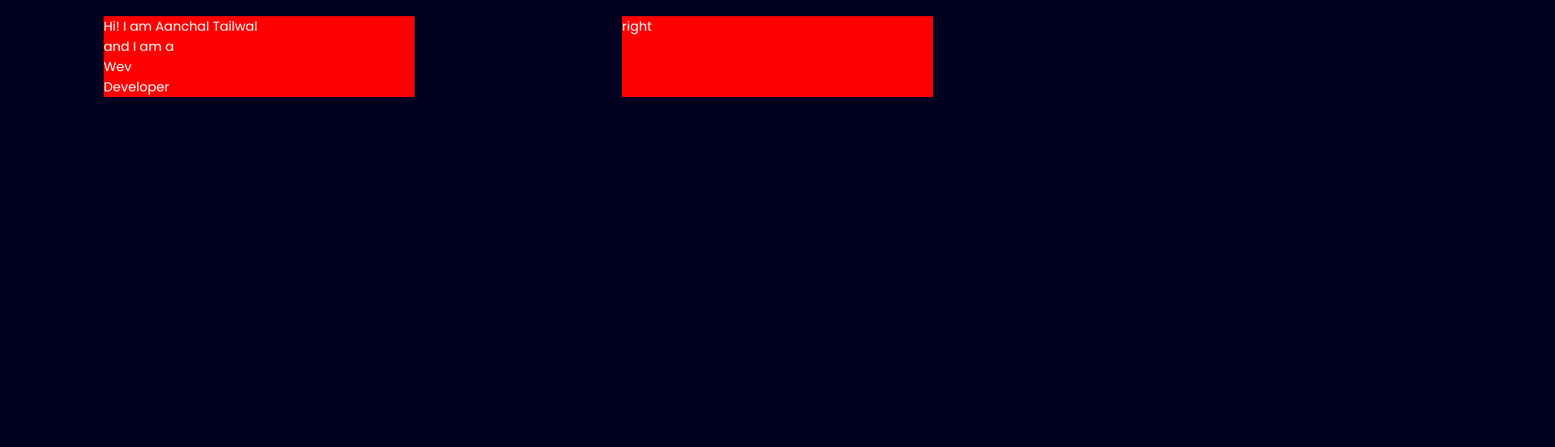
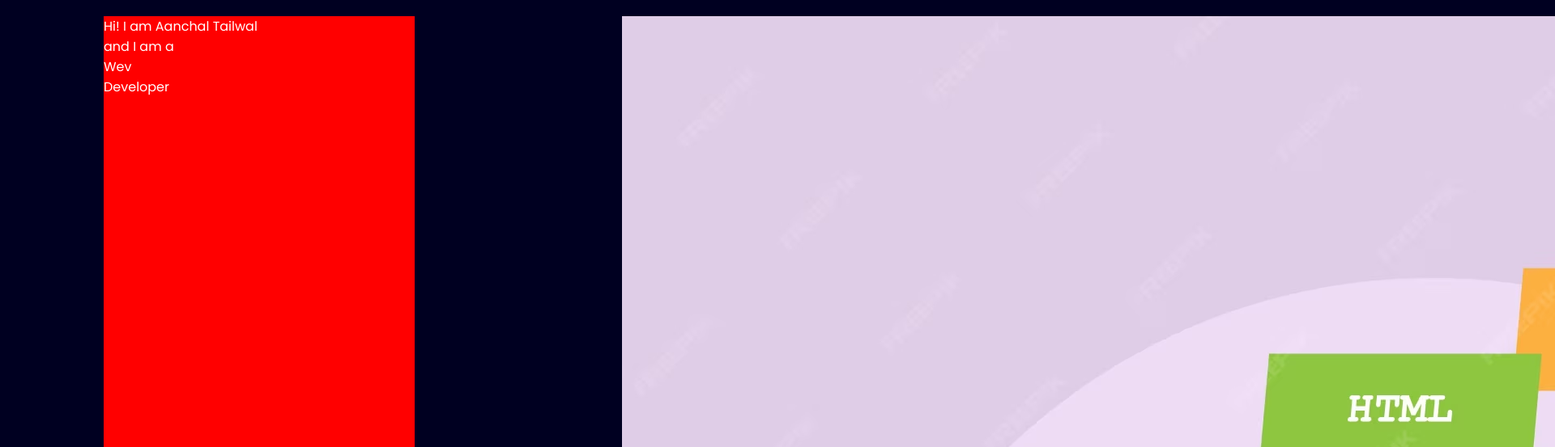
Before and after one commit to aanchaltailwal/My_Portfolio, a plain HTML site: page index.html in a window 1280 px wide. Shown: the part 63-616 px from the top of the page at 81% size, 1920 px wide, since content can reach past the window. Drawn offline with Linux system fonts and the light colour scheme.

Commit message:
background

```diff
--- a/index.html
+++ b/index.html
@@ -76,7 +76,7 @@
                 <div>and I am a Wev Developer</div>
             </div>
             <div class="rightSection">
-                right
+                <img src="devloper.png" alt="">
             </div>
         </section>
 
```
Also changed, not shown: devloper.png (added).
